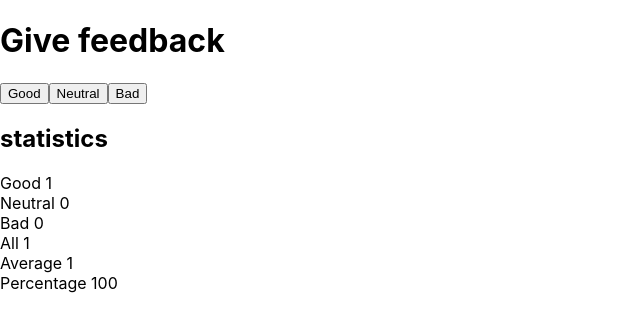
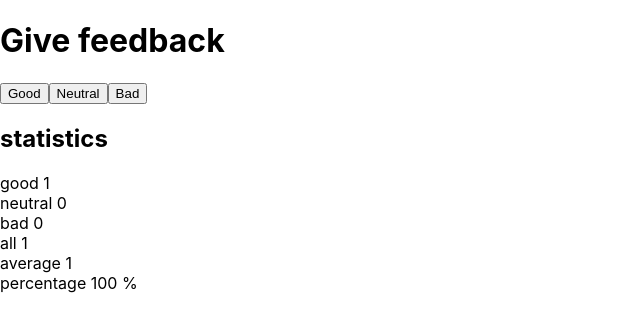
Before and after one commit to nazirua/unicafe, a React (Create React App) app: page / in a window 1280 px wide. Both pictures are taken after a click on the button "Good". Shown: the top 332 px of the page, without its empty margins (0-640 px from the left). Built offline with nearby package versions, Linux system fonts and the light colour scheme.

Commit message:
Add step5

```diff
--- a/package.json
+++ b/package.json
@@ -8,7 +8,7 @@
     "@testing-library/user-event": "^13.5.0",
     "react": "^17.0.2",
     "react-dom": "^17.0.2",
-    "react-scripts": "5.0.0",
+    "react-scripts": "^3.0.1",
     "web-vitals": "^2.1.4"
   },
   "scripts": {
--- a/src/App.js
+++ b/src/App.js
@@ -2,21 +2,32 @@ import React, {useState} from 'react'
 
 // statistics component
 const Statistics =(props) => {
-  if(props.good === 0 && props.bad === 0 && props.neutral === 0 ){
-    return(
-      <div>No feedback given</div>
-    )
-  }
-  else{
-    return(
-      <div>{props.text} {props.value}</div>
-    )
-  }
+  const { good, neutral, bad, all, average, percentage } = props;
+
+  if (all < 1) return <div>No feedback given</div>;
+
+  return (
+    <>
+      <StatisticLine text='good' value={good} />
+      <StatisticLine text='neutral' value={neutral} />
+      <StatisticLine text='bad' value={bad} />
+      <StatisticLine text='all' value={all} />
+      <StatisticLine text='average' value={average} />
+      <StatisticLine text='percentage' value={percentage} />
+    </>
+  );
 }
 // Button component
 const Button = ({onClick, text}) => <button onClick={onClick}> {text} </button>
 
+const StatisticLine = ({text, value}) =>{
+  return(
+    <>
+      <div>{text} {value}</div>
 
+    </>
+  )
+}
 
 
 function App() {
@@ -27,6 +38,10 @@ function App() {
   const goodSet = () => setGood(good+1);
   const badSet = () => setBad(bad+1);
   const neutralSet = () => setNeutral(neutral+1);
+
+  const all = good + neutral + bad;
+  const average = (good * 1 + neutral * 0 + bad * -1) / all || 0;
+  const percentage = `${(good / all) * 100 || 0} %`;
 
   return (
     <div className="App">
@@ -40,13 +55,15 @@ function App() {
 
       <h2>statistics</h2>
 
-      <Statistics text='Good' value={good} />
-      <Statistics text='Neutral' value={neutral} />
-      <Statistics text='Bad' value={bad} />
-      <Statistics text='All' value={good+bad+neutral} />
-      <Statistics text='Average' value={(good-bad)/(good + bad + neutral)} />
-      <Statistics text='Percentage' value={(good/(good + bad + neutral))*100} />
 
+      <Statistics
+        good={good}
+        neutral={neutral}
+        bad={bad}
+        all={good + neutral + bad}
+        average={average}
+        percentage={percentage}
+      />
     </div>
   );
 }
```
Also changed, not shown: 1 other file (tests, documents, lock files or other folders).
